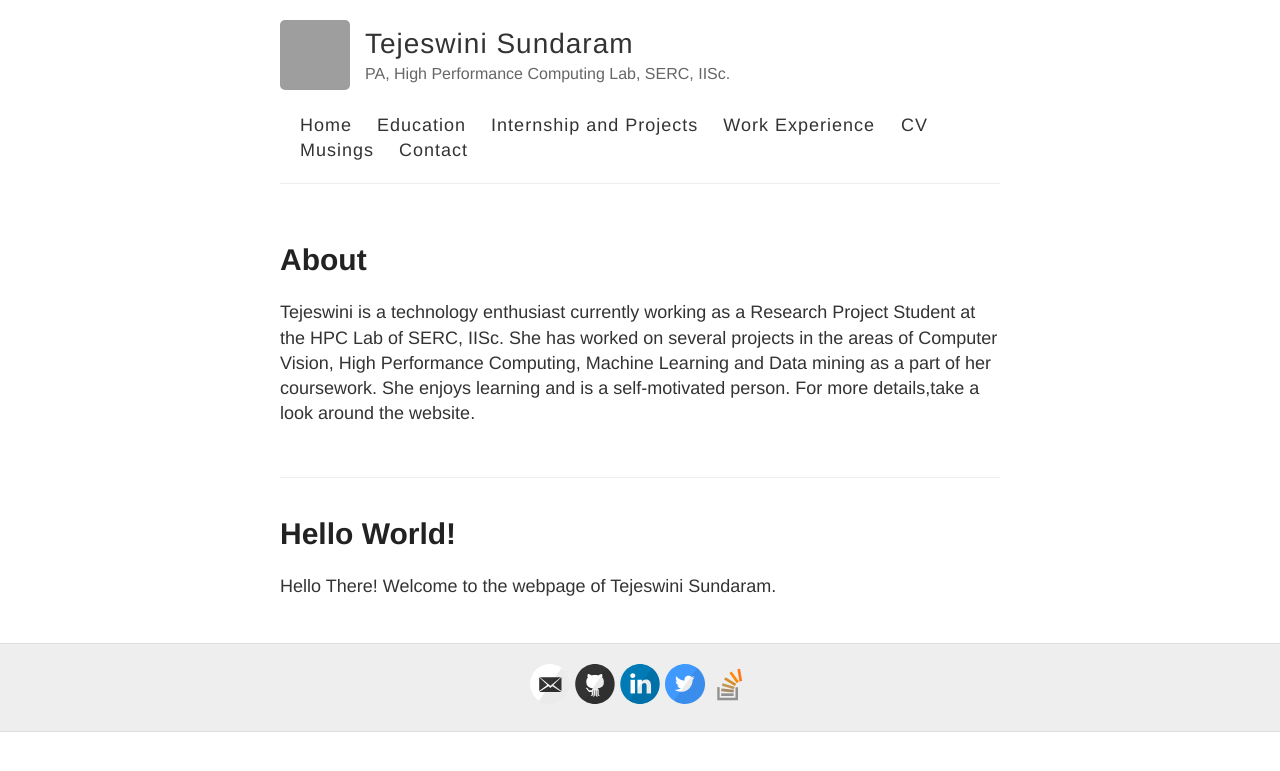
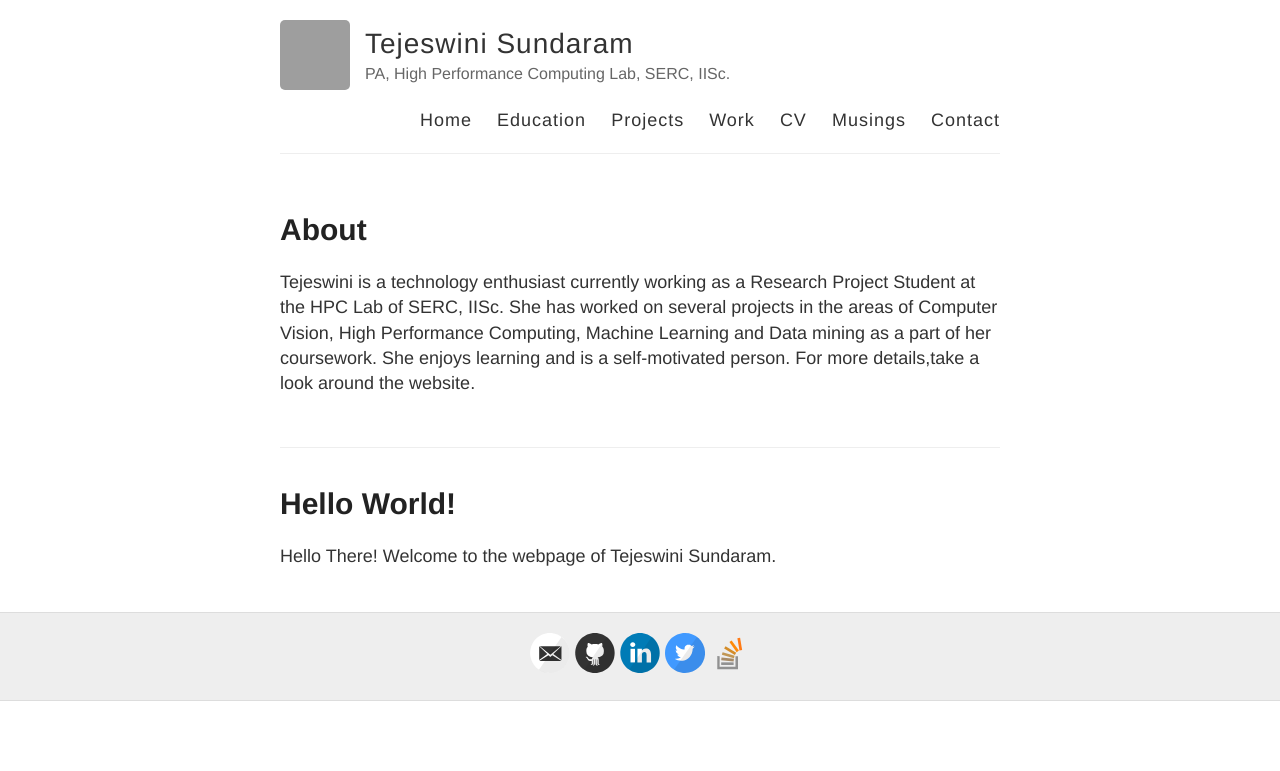
Before and after one commit to tejeswinisundaram/tejeswinisundaram.github.io, a Jekyll site: the page built from index.html, in a window 1280 px wide. Shown: the top 771 px of the page. Built offline with Jekyll 4.4.1, drawn with Linux system fonts in a browser that asks for light colours; Markdown is read by kramdown in place of the engine named in the settings; grey boxes are pictures that could not be loaded.

Commit message:
Updated default.md

```diff
--- a/_layouts/default.html
+++ b/_layouts/default.html
@@ -29,8 +29,8 @@
           <nav>
             <a href="{{ site.baseurl }}/">Home</a>
             <a href="{{ site.baseurl }}/education">Education</a>
- 	    <a href="{{ site.baseurl }}/projects">Internship and Projects</a>
-	    <a href="{{ site.baseurl }}/work">Work Experience </a>
+ 	    <a href="{{ site.baseurl }}/projects">Projects</a>
+	    <a href="{{ site.baseurl }}/work">Work</a>
  	    <a href="{{ site.baseurl }}/cv">CV</a>
 	    <a href="{{ site.baseurl }}/musings">Musings</a>
 	    <a href="{{ site.baseurl }}/contact">Contact</a>
```
